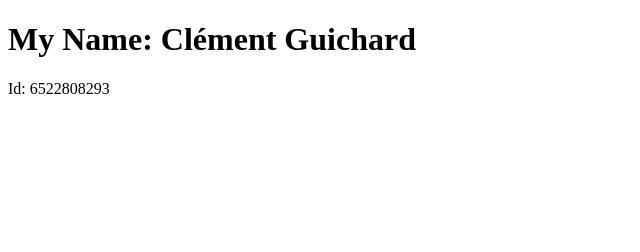
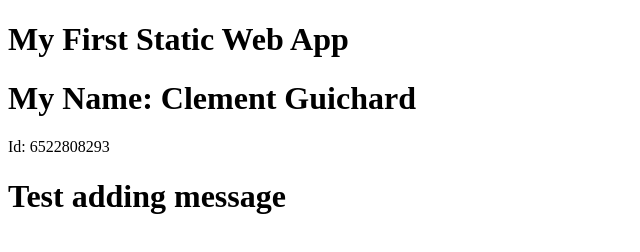
Before and after one commit to Cl3m69/DES424_622808293, a plain HTML site: page src/index.html in a window 1280 px wide. Shown: the whole page, without its empty margins (0-640 px from the left). Drawn offline with Linux system fonts and the light colour scheme.

Commit message:
change page html

```diff
--- a/src/index.html
+++ b/src/index.html
@@ -1,7 +1,9 @@
 <!DOCTYPE html>
 <html>
     <body>
-    	<h1>My Name: Clément Guichard</h1>
+        <h1>My First Static Web App</h1>
+    	<h1>My Name: Clement Guichard</h1>
         <p>Id: 6522808293</p>
+        <h1>Test adding message</h1>
     </body>
 </html>
```
